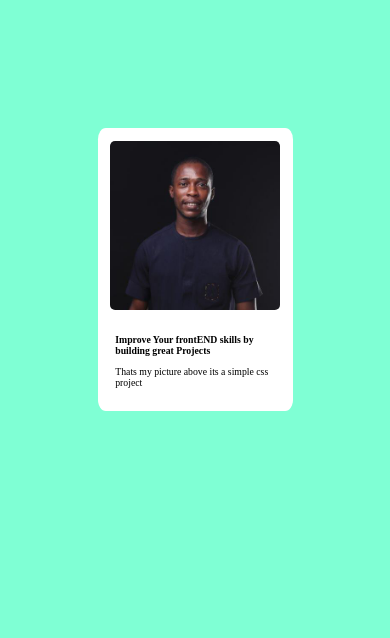
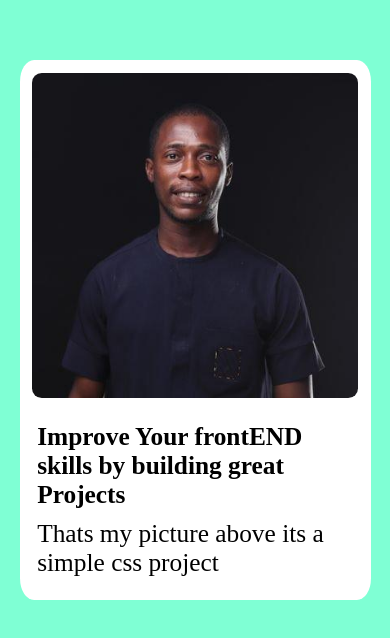
Before and after one commit to Response051/frontEnd-Mentor, a plain HTML site: page Project-1/index.html in a window 390 px wide. Shown: the part 106-744 px from the top of the page. Drawn offline with Linux system fonts and the light colour scheme.

Commit message:
A simple card project from frontEnd Mentor

```diff
--- a/Project-1/index.css
+++ b/Project-1/index.css
@@ -52,10 +52,16 @@ p {
 @media only screen and (max-width: 600px) {
   h2,
   p {
-    font-size: 2.5vw;
+    font-size: 6.5vw;
   }
   body {
-    padding-top: 50%;
-    padding-bottom: 50%;
+    padding-top: 10em;
+  }
+  .main {
+    max-height: 70vh;
+    min-width: 90%;
+  }
+  img {
+    height: 100%;
   }
 }
```
